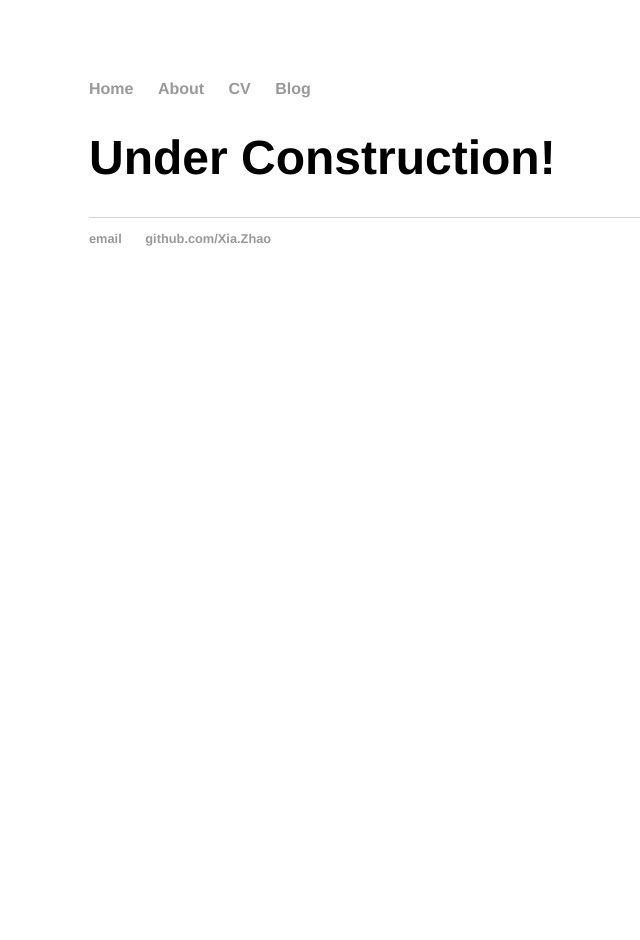
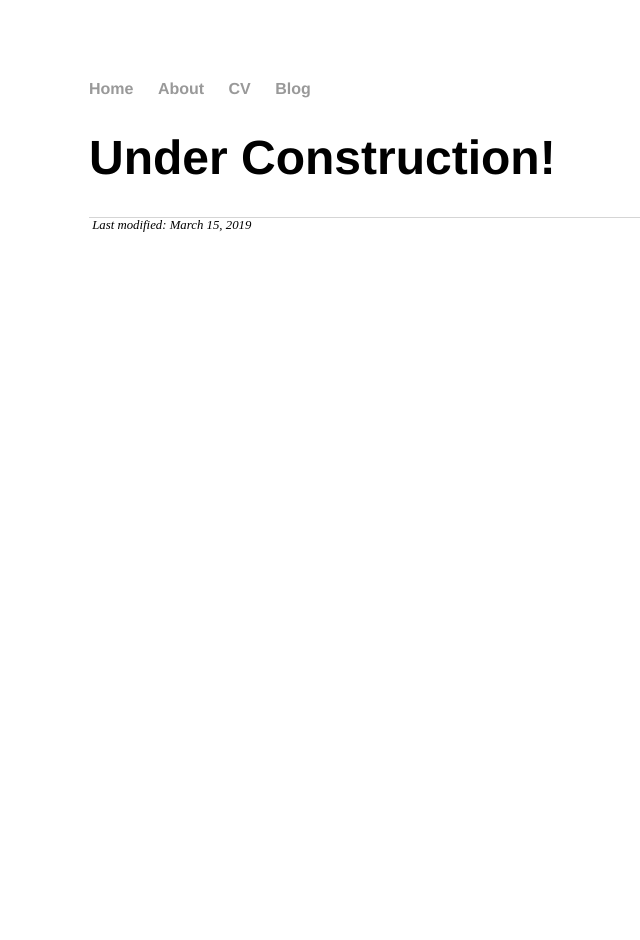
Before and after one commit to zhaoxiahust/zhaoxiahust.github.com, a Jekyll site: the page built from about/index.html, in a window 1280 px wide. Shown: the whole page, without its empty margins (117-757 px from the left). Built offline with Jekyll 4.4.1, drawn with Linux system fonts in a browser that asks for light colours.

Commit message:
Update default.html

```diff
--- a/_layouts/default.html
+++ b/_layouts/default.html
@@ -20,10 +20,7 @@
 
 			</div><!-- /.container -->
 			<footer>
-	    		<ul>
-	        		<li><a href="mailto:zhaoxiahust@gmail.com">email</a></li>
-	        		<li><a href="http://zhaoxiahust.github.io/">github.com/Xia.Zhao</a></li>
-				</ul>
+	    		<i>&nbsp;Last modified: March 15, 2019<i>
 			</footer>
 		</body>
 	</html>
```
